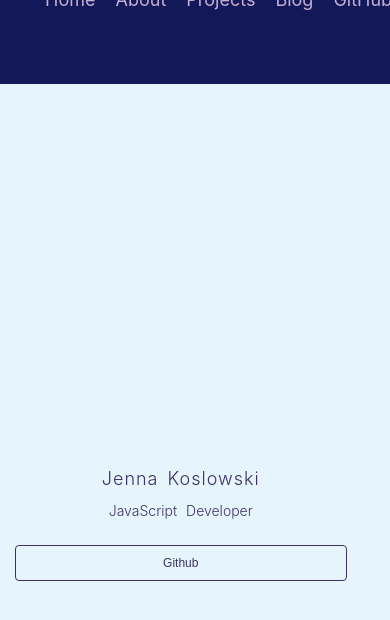
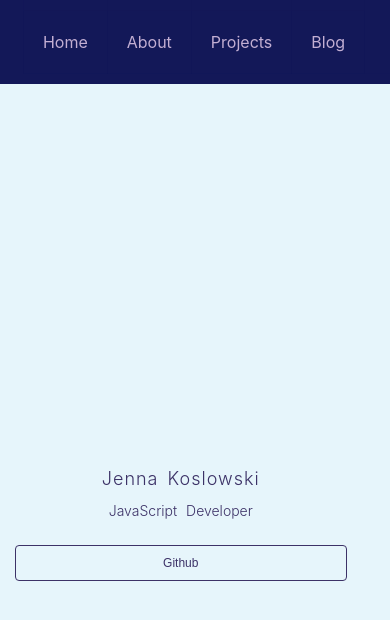
Before and after one commit to JennaKoslowski/vue-profile, a Nuxt app: page / in a window 390 px wide. Shown: the top 620 px of the page. Built offline with nearby package versions, Linux system fonts and the light colour scheme.

Commit message:
fix mobile navBar

```diff
--- a/components/NavBar.vue
+++ b/components/NavBar.vue
@@ -6,8 +6,8 @@
         <li><nuxt-link class="navbar-item links " to="/about">About</nuxt-link></li>
         <li><nuxt-link class="navbar-item links" to="/projects">Projects</nuxt-link></li>
         <li><a href="https://jkimexploring.wordpress.com/coding/" target="_blank" class= "links">Blog</a></li>
-        <li><a href="https://github.com/JennaKoslowski" target="_blank" class= "links">GitHub</a></li>
-        <li><a href="https://www.linkedin.com/in/jennakoslowski/" target="_blank" class="links">LinkedIn</a></li>
+        <li><a href="https://github.com/JennaKoslowski" target="_blank" class= "links offSite">GitHub</a></li>
+        <li><a href="https://www.linkedin.com/in/jennakoslowski/" target="_blank" class="links offSite">LinkedIn</a></li>
         </ul>
     </nav>
 </div>
@@ -41,6 +41,7 @@
       background-color: var(--midnight);
       display: flex;
       flex-direction: row;
+      align-items: center;
       justify-content: center;
       border-radius: 0px;
       height: 10vh;
@@ -51,18 +52,28 @@
   }
    .navList {
       list-style-type: none;
-      position:fixed;
       top:0;
       left: 0;
       width:100%;
       background:var(--midnight);
       display:flex;
+      flex-wrap: wrap;
+      margin: 0;
+      padding: 0;
+    }
+    .links{
+      padding: 5vw;
+      display: flex;
       flex-direction: row;
-      flex-wrap:nowrap;
-      padding: 3%;
+      flex-wrap: nowrap;
+      align-items: center;
+      justify-content: center;
+      text-align: center;
+      font-size: 16px;
+      margin-top: 10vh
     }
-    li{
-      padding:10px
+    .offSite{
+      display: none;
     }
 }
 </style>
```
